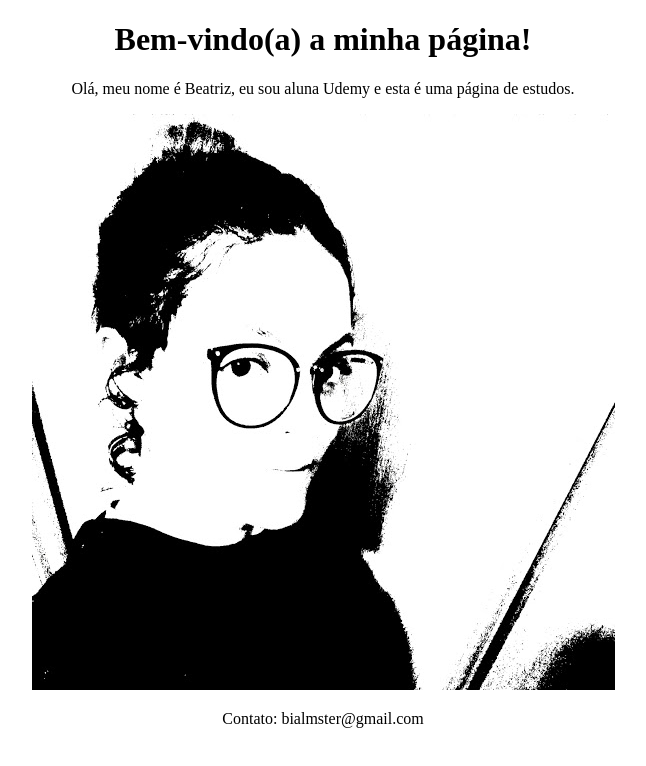
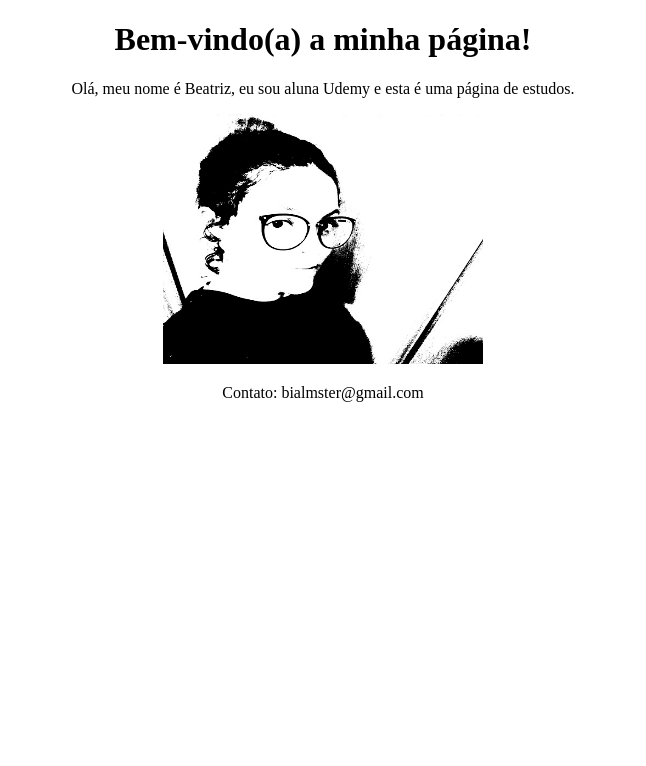
Before and after one commit to bialmster/bialmster.github.io, a plain HTML site: page index.html in a window 1280 px wide. Shown: the whole page, without its empty margins (317-963 px from the left). Drawn offline with Linux system fonts and the light colour scheme.

Commit message:
Alteração no tamanho da imagem

```diff
--- a/index.html
+++ b/index.html
@@ -7,7 +7,7 @@
 
 	<center>
 	<a href="https://github.com/bialmster?tab=repositories" target="blank">
-	<img src="imagens/perfil.jpg">
+	<img src="imagens/perfil.jpg" width="320" height="250" >
 	</a>
 	</center>
 
```
